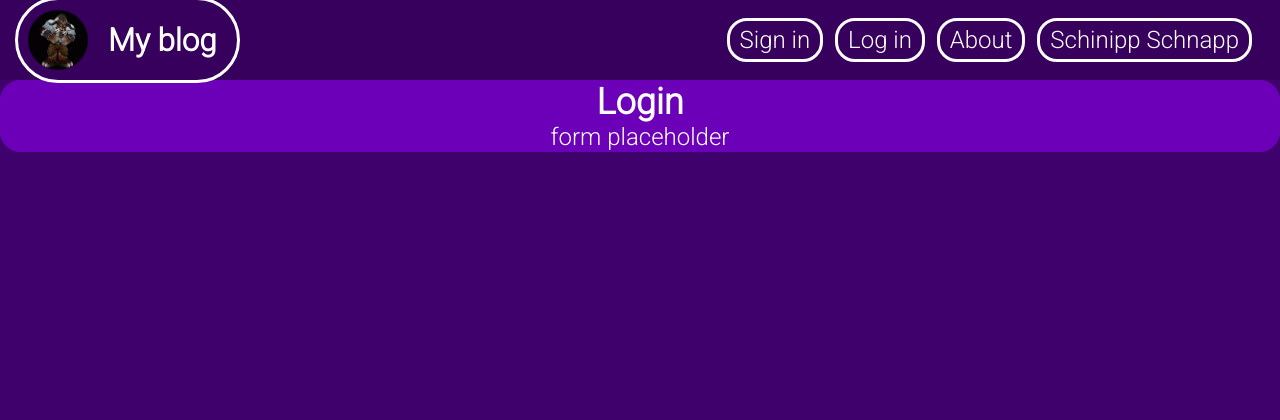
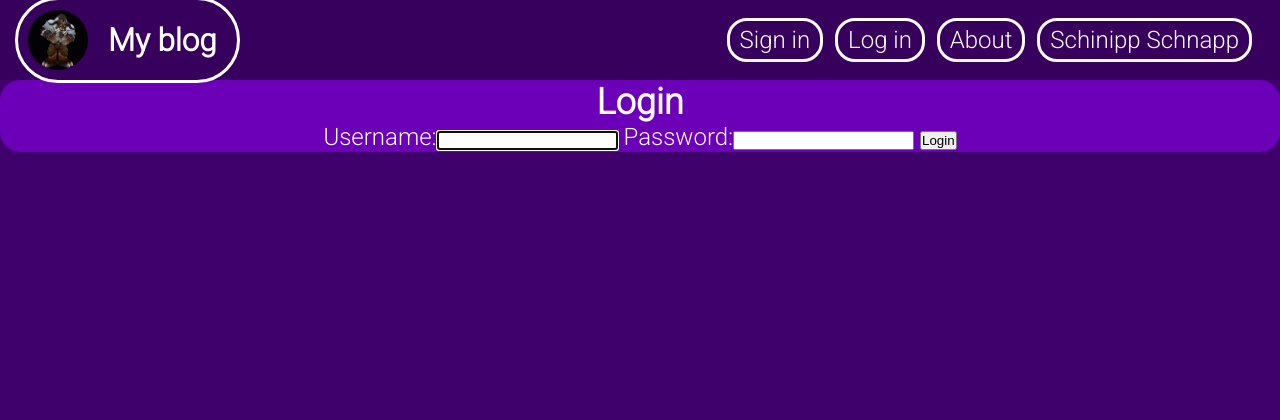
Before and after one commit to victorhostert/Django-Blog-Project, a Django app: page /auth/login/ in a window 1280 px wide. Shown: the top 420 px of the page. Run offline with Django 3.2, Linux system fonts and the light colour scheme.

```diff
--- a/accounts/assets/templates/accounts/login.html
+++ b/accounts/assets/templates/accounts/login.html
@@ -8,8 +8,10 @@ Login - My Blog
     <div class="wrapper_form">
         <h2>Login</h2>
         <div class="form">
-            <form action="POST" method="">
-                <p>form placeholder</p>
+            <form action="{% url 'accounts:login' %}" method="POST">
+                {% csrf_token %}
+                {{form}}
+                <input type="submit" value="Login">
             </form>
         </div>
     </div>
--- a/accounts/assets/templates/accounts/signin.html
+++ b/accounts/assets/templates/accounts/signin.html
@@ -7,7 +7,7 @@ Sign In - My Blog
 {% block 'content' %}
     <div class="wrapper_form">
         <h2>Sign in</h2>
-        <form class="signin_form" action="/auth/signin/" method="POST">
+        <form class="signin_form" action="{% url 'accounts:signin' %}" method="POST">
             {% csrf_token %}
             {{form}}
             <input type="submit" value="Sign Up">
--- a/accounts/views.py
+++ b/accounts/views.py
@@ -1,12 +1,12 @@
 from django.shortcuts import render, redirect
-from django.contrib.auth.forms import UserCreationForm
+from django.contrib.auth.forms import AuthenticationForm, UserCreationForm
 
 def signin(request):
     if request.method == 'POST':
         form = UserCreationForm(request.POST)
         if form.is_valid():
+            #TODO log in the user
             form.save()
-            #TODO: log the user in
             return redirect('blog:home')
 
     else:
@@ -15,4 +15,15 @@ def signin(request):
     return render(request, 'accounts/signin.html', {'form': form})
 
 def login(request):
-    return render(request, 'accounts/login.html')
+    if request.method == 'POST':
+        form = AuthenticationForm(data=request.POST)
+        if form.is_valid():
+            #TODO log in the user
+            return redirect('blog:home')
+
+    else:
+        form = AuthenticationForm()
+
+    return render(request, 'accounts/login.html', {'form': form})
+
+    #TODO Django tutorial #22 - 0:00
--- a/meusite/settings.py
+++ b/meusite/settings.py
@@ -96,7 +96,7 @@ AUTH_PASSWORD_VALIDATORS = [
 # Internationalization
 # https://docs.djangoproject.com/en/3.2/topics/i18n/
 
-LANGUAGE_CODE = 'pt-br'
+LANGUAGE_CODE = 'en-us'
 
 TIME_ZONE = 'America/Sao_Paulo'
 
```
